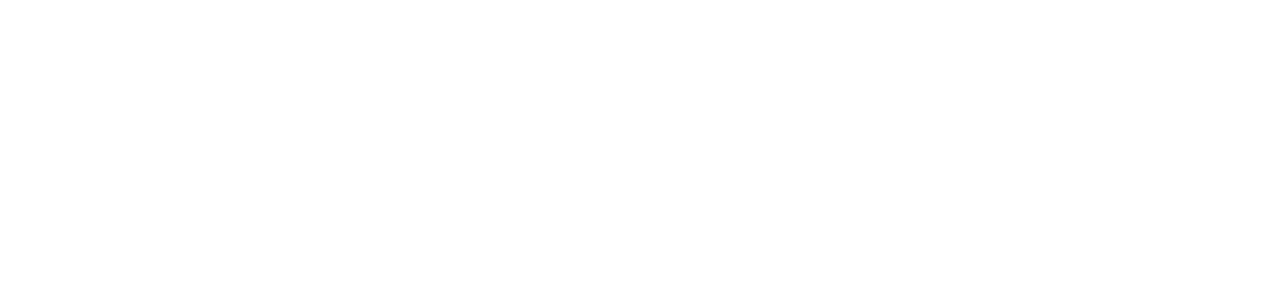
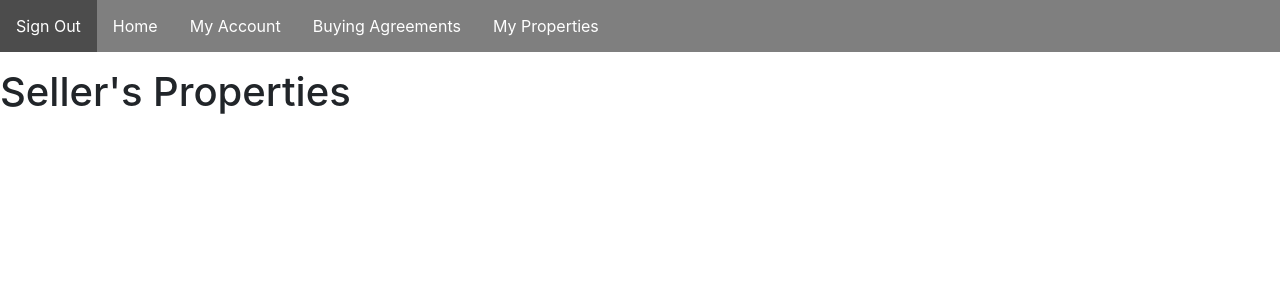
Before and after one commit to danielanatolie/mecollect, a React (Create React App) app in the folder client/: page /#/properties in a window 1280 px wide. Shown: the top 300 px of the page. Built offline with nearby package versions, Linux system fonts and the light colour scheme; no server answers.

Commit message:
Starting working on getting user permissions

```diff
--- a/client/src/Header.js
+++ b/client/src/Header.js
@@ -1,9 +1,69 @@
 import React, { Component } from 'react';
 import './App.css';
 import { Link } from 'react-router-dom';
+import {userEmail} from './App';
 
 class Header extends Component {
+	constructor(props) {
+		super(props);
+		this.state = {
+			user_permissions: null
+		}
+	}
+
+	componentDidMount() {
+		this.getUserPermissions().then((data) => {
+			console.log("data:");
+			console.log(data);
+		});
+	}
+
+	getUserPermissions = async () => {
+		let email = "test1@gmail.com";
+
+		// TODO: Change 'email' to 'userEmail'
+		console.log("email: " + email);
+
+		const response = await fetch("/api/getUserInfo", {
+			method: "POST",
+			headers: {
+				"Content-Type": "aplication/json"
+			},
+			body: JSON.stringify({
+				email: email
+			})
+		});
+
+    const body = await response.json();
+		if (response.status === 200) {
+			console.log("SUCCESSFUL");
+		}
+		return body;
+	};
+
+	// getUserPermissions = async () => {
+  //   var email = "test1@gmail.com";
+
+  //   const response = await fetch("/api/permissions", {
+  //     method: "POST",
+  //     body: JSON.stringify({
+  //       email: email
+  //     }),
+  //     headers: {
+  //       "Content-Type": "application/json"
+  //     }
+  //   });
+  //   const body = await response.json();
+  //   if (response.status === 200) {
+	// 		console.log(body.data[0].permissions);
+  //   }
+  // };
+
   render() {
+		let propertiesLink;
+		// Check if user is a "seller"
+		propertiesLink = <Link to='/properties'>My Properties</Link>;
+
 		return (
 			<div className="Header">
 			<nav>
@@ -12,6 +72,7 @@
 				<li><Link to='/home'>Home</Link></li>
 				<li><Link to='/account'>My Account</Link></li>
 				<li><Link to='/buying_agreements'>Buying Agreements</Link></li>
+				<li>{propertiesLink}</li>
 				</ul>
 			</nav>
 			</div>
--- a/client/src/Main.js
+++ b/client/src/Main.js
@@ -3,7 +3,7 @@
 import Header from './Header.js';
 import Table from './table/table.js'
 
-class Account extends Component {
+class Main extends Component {
   constructor(props) {
     super(props);
     this.state = {
@@ -37,4 +37,4 @@
   }
 }
 
-export default Account;
+export default Main;
--- a/client/src/Routes.js
+++ b/client/src/Routes.js
@@ -4,6 +4,7 @@
 import UserAccount from './Account.js';
 import Main from './Main.js';
 import BuyingAgreements from './BuyingAgreements';
+import SellerProperties from './SellerProperties';
 
 class Routes extends Component {
   render() {
@@ -13,6 +14,7 @@
         <Route path='/home' component={Main}/>
         <Route path='/account' component={UserAccount} />
         <Route path='/buying_agreements' component={BuyingAgreements} />
+		<Route path='/properties' component={SellerProperties} />
       </Switch>
     );
   }
--- /dev/null
+++ b/client/src/SellerProperties.js
@@ -0,0 +1,16 @@
+import React, { Component } from 'react';
+import './App.css';
+import Header from './Header.js';
+
+class SellerProperties extends Component {
+  render() {
+    return (
+      <div>
+        <Header />
+        <h1>Seller's Properties</h1>
+      </div>
+    );
+  }
+}
+
+export default SellerProperties;
--- a/package.json
+++ b/package.json
@@ -11,6 +11,7 @@
     "body-parser": "^1.18.3",
     "bootstrap": "^4.3.1",
     "express": "^4.16.4",
+    "nodemon": "^1.18.10",
     "pg-promise": "^8.5.5",
     "prop-types": "^15.7.2",
     "react": "^16.8.3",
```
Also changed, not shown: 2 other files (tests, documents, lock files or other folders). Lines whose indentation alone changed are shown as unchanged.
